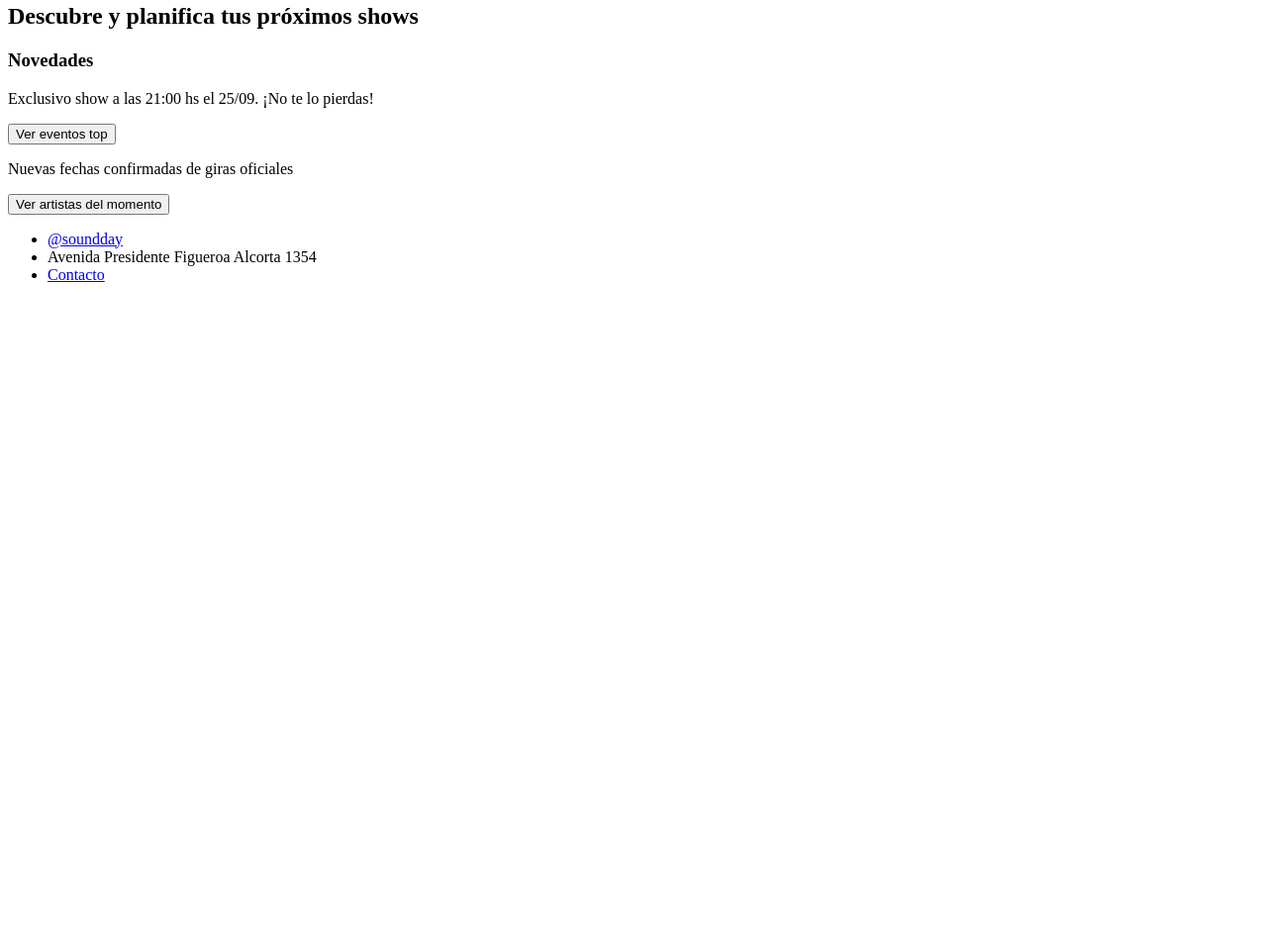
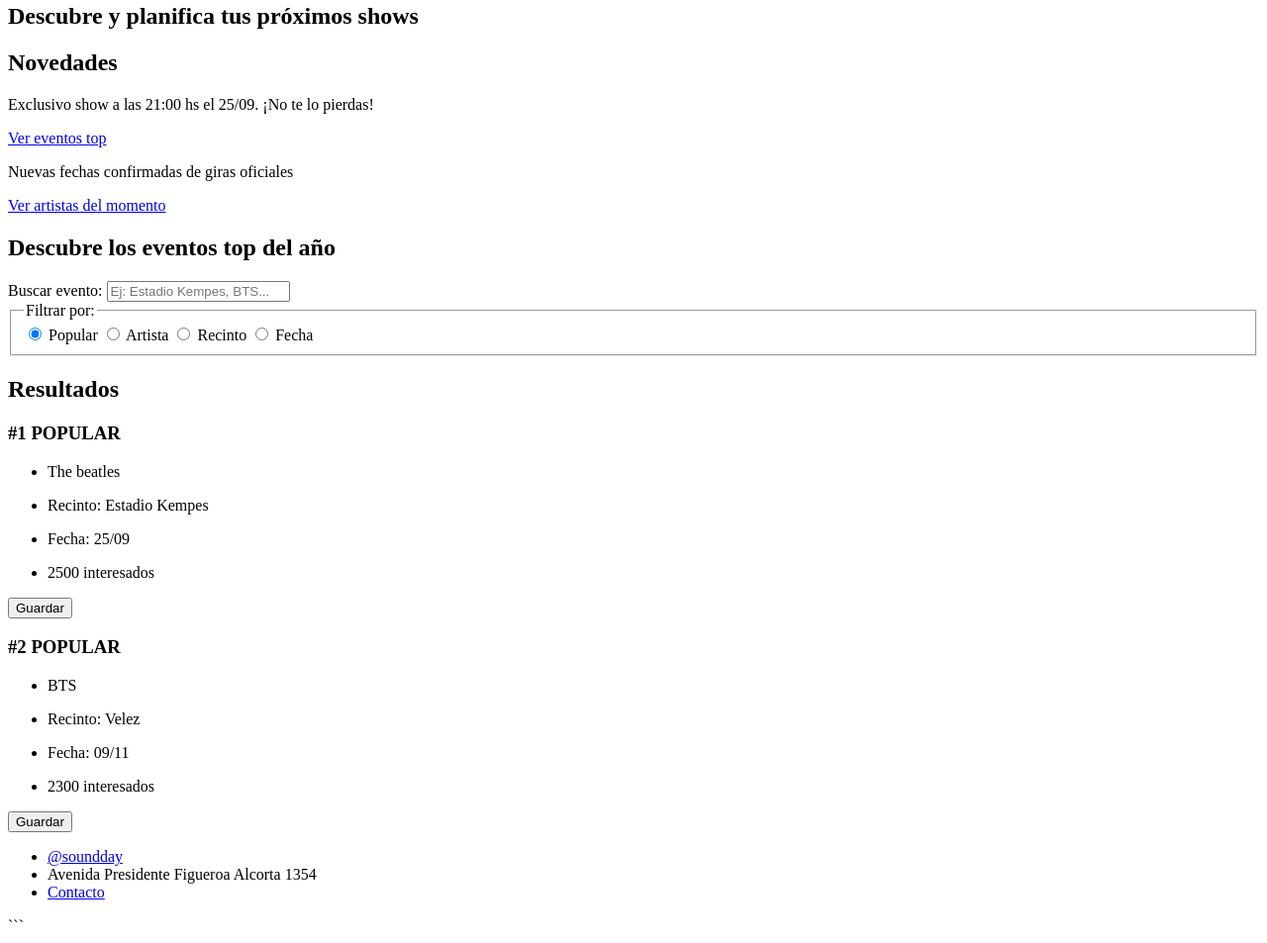
Before and after one commit to evefhsk/AW1-Ferreyra-Di-Fini.-Tps, a plain HTML site: page tp2/index.html in a window 1280 px wide. Shown: the part 657-1610 px from the top of the page at 99% size. Before the commit the page ends 960 px from the top, so only its background shows below. Drawn offline with Linux system fonts and the light colour scheme.

Commit message:
boton eventos top dentro de index

````diff
--- a/tp2/index.html
+++ b/tp2/index.html
@@ -10,15 +10,18 @@
         <a href="index.html" aria-label="Ir al inicio">
             <img src="./assets/imagenes/logos/soundday_black.png" alt="Logo SoundDay">
         </a>
+
         <nav>
             <a href="index.html">
                 Inicio
             </a>
+
             <a href="./assets/pages/artistas.html">
                 Artistas
             </a>
-             <a href="./perfil.html">
-                <img src="./assets/imagenes/logos/usuario.png" alt="Logo usuario">
+
+            <a href="./assets/pages/perfil.html">
+                <img src="./assets/imagenes/logos/usuario.png" alt="Ir al perfil">
             </a>
         </nav>
     </header>
@@ -26,32 +29,112 @@
     <main>
         <h1>Bienvenido a SoundDay</h1>
         <h2>Descubre y planifica tus próximos shows</h2>
-        <h3>Novedades</h3>
-        <section>
-            <div>
+
+        <section aria-labelledby="titulo-novedades">
+            <h2 id="titulo-novedades">Novedades</h2>
+
             <article>
                 <p>Exclusivo show a las 21:00 hs el 25/09. ¡No te lo pierdas!</p>
-                    <a href="eventos.html">
-                        <button>Ver eventos top</button>
+                <a href="#eventos">Ver eventos top</a>
+            </article>
+
+            <article>
+                <p>Nuevas fechas confirmadas de giras oficiales</p>
+                <a href="./assets/pages/artistas.html">
+                    Ver artistas del momento
                 </a>
             </article>
-            </div>
+        </section>
 
-            <div>
+        <section id="eventos" aria-labelledby="titulo-eventos">
+            <h2 id="titulo-eventos">Descubre los eventos top del año</h2>
+
+            <form action="#" method="get" role="search">
+                <label for="buscar-evento">Buscar evento:</label>
+                <input type="search" id="buscar-evento" name="q" placeholder="Ej: Estadio Kempes, BTS...">
+
+                <fieldset>
+                    <legend>Filtrar por:</legend>
+
+                    <label>
+                        <input type="radio" name="filtro-evento" value="popular" checked>
+                        Popular
+                    </label>
+
+                    <label>
+                        <input type="radio"  name="filtro-evento" value="artista">
+                        Artista
+                    </label>
+
+                    <label>
+                        <input type="radio" name="filtro-evento" value="recinto">
+                        Recinto
+                    </label>
+
+                    <label>
+                        <input type="radio" name="filtro-evento" value="fecha">
+                        Fecha
+                    </label>
+                </fieldset>
+            </form>
+        </section>
+
+        <section id="eventos" aria-labelledby="titulo-resultados">
+            <h2 id="titulo-resultados">Resultados</h2>
+
             <article>
-                    <p>Nuevas fechas confirmadas de giras oficiales</p>
-                    <a href="artistas.html">
-                        <button>Ver artistas del momento</button>
-                    </a>
+                <h3>#1 POPULAR</h3>
+                <ul>
+                    <li>
+                        <p>The beatles</p>
+                    </li>
+
+                    <li>
+                        <p>Recinto: Estadio Kempes</p>
+                    </li>
+
+                    <li>
+                        <p>Fecha: 25/09</p>
+                    </li>
+
+                     <li>
+                        <p>2500 interesados</p>
+                    </li>
+                </ul>
+                <button>Guardar</button>
             </article>
-            </div>
+
+            <article>
+                <h3>#2 POPULAR</h3>
+                <ul>
+                    <li>
+                        <p>BTS</p>
+                    </li>
+
+                    <li>
+                        <p>Recinto: Velez </p>
+                    </li>
+
+                    <li>
+                        <p>Fecha: 09/11</p>
+                    </li>
+
+                     <li>
+                        <p>2300 interesados</p>
+                    </li>
+                </ul>
+                <button>Guardar</button>
+            </article>
+
         </section>
+
+
     </main>
 
     <footer>
         <ul>
             <li>
-                <a href="https://instagram.com/@soundday" target="_blank">
+                <a href="https://instagram.com/soundday" target="_blank" rel="noopener noreferrer">
                     @soundday
                 </a>
             </li>
@@ -59,13 +142,14 @@
             <li>
                 Avenida Presidente Figueroa Alcorta 1354
             </li>
+
             <li>
-                <a href="contacto.html">
+                <a href="./assets/pages/contacto.html">
                     Contacto
                 </a>
             </li>
         </ul>
-
     </footer>
 </body>
 </html>
+```
````
Also changed, not shown: tp2/planilla.html (+5 -5 lines). Lines whose indentation alone changed are shown as unchanged.
